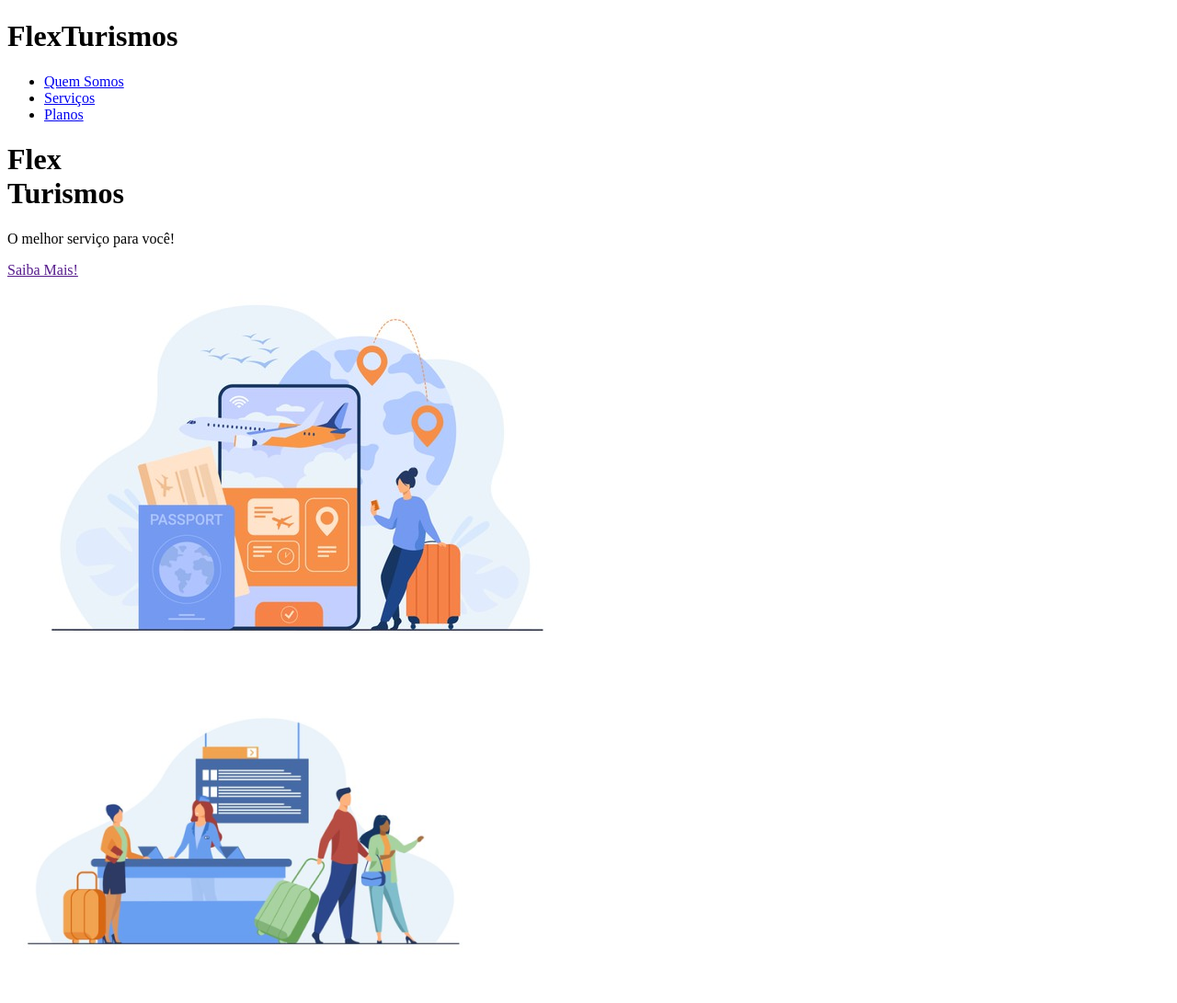
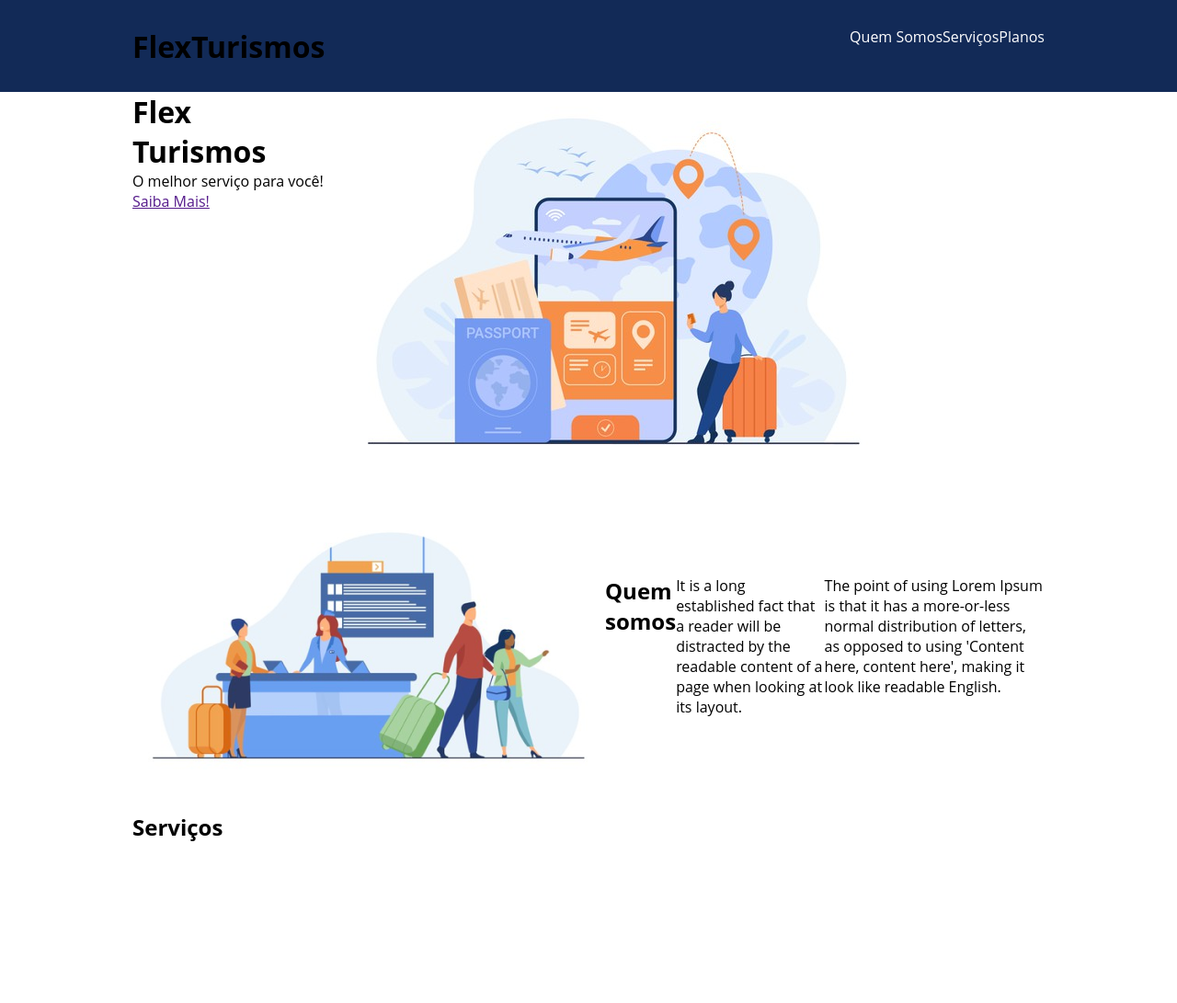
Before and after one commit to diegoclaudiano/DIO_Spread_Fullstack, a plain HTML site: page HTML_CSS/flex-projeto/index.html in a window 1280 px wide. Shown: the top 1091 px of the page at 92% size. Drawn offline with Linux system fonts and the light colour scheme.

Commit message:
posicionando os elementos com flexbox 1.0

```diff
--- a/HTML_CSS/flex-projeto/index.html
+++ b/HTML_CSS/flex-projeto/index.html
@@ -8,15 +8,19 @@
 </head>
 <body>
     <header>
-        <h1>FlexTurismos</h1>
-        <ul>
-            <li><a href="#quem-somos">Quem Somos</a></li>
-            <li><a href="#servicos">Serviços</a></li>
-            <li><a href="#planos">Planos</a></li>
-        </ul>
+        <div class="flex-container menu">
+            <div>
+                <h1>FlexTurismos</h1>
+            </div>
+            <ul class="list-items">
+                <li><a href="#quem-somos">Quem Somos</a></li>
+                <li><a href="#servicos">Serviços</a></li>
+                <li><a href="#planos">Planos</a></li>
+            </ul>
+        </div>
     </header>
 
-    <div>
+    <div class="flex-container">
         <div>
             <h1>Flex <br>Turismos</h1>
             <p>O melhor serviço para você!</p>
@@ -28,19 +32,19 @@
         </div>
     </div>
 
-    <div>
+    <div class="flex-container">
         <div>
             <img src="./images/1-quem-somos.png" alt="balcão de atendimento">
         </div>
 
-        <div>
+        <div class="flex-container">
             <h2>Quem somos</h2>
             <p>It is a long established fact that a reader will be distracted by the readable content of a page when looking at its layout. </p>
             <p>The point of using Lorem Ipsum is that it has a more-or-less normal distribution of letters, as opposed to using 'Content here, content here', making it look like readable English.</p>
         </div>
     </div>
 
-    <div>
+    <div class="flex-container">
         <div>
             <h2>Serviços</h2>
         </div>
@@ -67,7 +71,7 @@
         </div>
     </div>
 
-    <div>
+    <div class="flex-container">
 
         <div>
             <h3>Plano 2</h3>
--- a/HTML_CSS/flex-projeto/style.css
+++ b/HTML_CSS/flex-projeto/style.css
@@ -0,0 +1,41 @@
+* {
+    margin: 0;
+    padding: 0;
+    font-family: 'open Sans', sans-serif;
+}
+
+ul {
+    list-style: none;
+    margin: 0;
+    padding: 0;
+}
+
+ul li a {
+    text-decoration: none;
+}
+
+.flex-container {
+    display: flex;
+    max-width: 992px;
+    margin: auto;
+    width: 100%;
+}
+
+header {
+    background-color: #122A57;
+    height: 100px;
+    display: flex;
+    align-items: center;
+}
+
+header .list-items {
+    display: flex;
+}
+
+.list-items li a {
+    color: #fff;
+}
+
+header .menu {
+    justify-content: space-between;
+}
```
